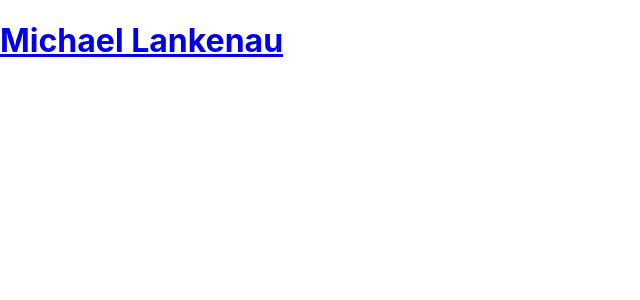
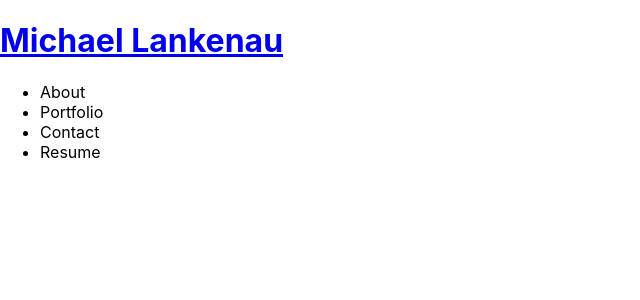
Before and after one commit to mtlankenau/react-portfolio, a React (Create React App) app: page / in a window 1280 px wide. Shown: the top 300 px of the page, without its empty margins (0-640 px from the left). Built offline with nearby package versions, Linux system fonts and the light colour scheme.

Commit message:
restructred App.js, Header component, & Navigation component relationship. Added Navigation component within JSX return of Header component. chanchanged useState logic and added conditionally mapping to Nav component.

```diff
--- a/src/App.js
+++ b/src/App.js
@@ -1,28 +1,11 @@
-import React, { useState } from 'react';
+import React from 'react';
 import Header from './components/Header';
-import Navigation from './components/Navigation';
 
 function App() {
 
-  const [aboutSelected, setAboutSelected] = useState(false);
-  const [portfolioSelected, setPortfolioSelected] = useState(false);
-  const [contactSelected, setContactSelected] = useState(false);
-  const [resumeSelected, setResumeSelected] = useState(false);
-
   return (
     <div>
-      <Header>
-        <Navigation
-          aboutSelected={aboutSelected}
-          setAboutSelected={setAboutSelected}
-          portfolioSelected={portfolioSelected}
-          setPortfolioSelected={setPortfolioSelected}
-          contactSelected={contactSelected}
-          setContactSelected={setContactSelected}
-          resumeSelected={resumeSelected}
-          setResumeSelected={setResumeSelected}
-          ></Navigation>
-      </Header>
+      <Header></Header>
       <main></main>
     </div>
   );
--- a/src/components/Header/index.js
+++ b/src/components/Header/index.js
@@ -1,6 +1,11 @@
-import React from 'react';
+import React, { useState } from 'react';
+import Navigation from '../Navigation';
 
 const Header = () => {
+
+  const [navSection] = useState(["About", "Portfolio", "Contact", "Resume"]);
+  const [selectedNavSection, setSelectedNavSection] = useState(navSection[0]);
+
   return (
     <header className='flex-row px-1'>
       <h1>
@@ -8,6 +13,11 @@ const Header = () => {
           Michael Lankenau
         </a>
       </h1>
+      <Navigation
+        navSection={navSection}
+        selectedNavSection={selectedNavSection}
+        setSelectedNavSection={setSelectedNavSection}
+      ></Navigation>
     </header>
   );
 }
--- a/src/components/Navigation/index.js
+++ b/src/components/Navigation/index.js
@@ -3,33 +3,21 @@ import React from 'react';
 const Navigation = (props) => {
 
   const {
-    aboutSelected,
-    setAboutSelected,
-    portfolioSelected,
-    setPortfolioSelected,
-    contactSelected,
-    setContactSelected,
-    resumeSelected,
-    setResumeSelected
+    navSection,
+    selectedNavSection,
+    setSelectedNavSection
   } = props;
 
   return (
     <nav>
-        <ul className="flex-row">
-          <li className={`mx-2 ${aboutSelected && `navActive`}`}>
-            <span onClick={() => setAboutSelected(true)}>About Me</span>
+      <ul className="flex-row">
+        {navSection.map((section) => (
+          <li className={`mx-1 ${selectedNavSection === section && `navActive`}`} key={section}>
+            <span onClick={() => {setSelectedNavSection(section)}}>{section}</span>
           </li>
-          <li className={`mx-2 ${portfolioSelected && `navActive`}`}>
-            <span onClick={() => setPortfolioSelected(true)}>Portfolio</span>
-          </li>
-          <li className={`mx-2 ${contactSelected && `navActive`}`}>
-            <span onClick={() => setContactSelected(true)}>Contact</span>
-          </li>
-          <li className={`mx-2 ${resumeSelected && `navActive`}`}>
-            <span onClick={() => setResumeSelected(true)}>Resume</span>
-          </li>
-        </ul>
-      </nav>
+        ))}
+      </ul>
+    </nav>
   );
 }
 
```
